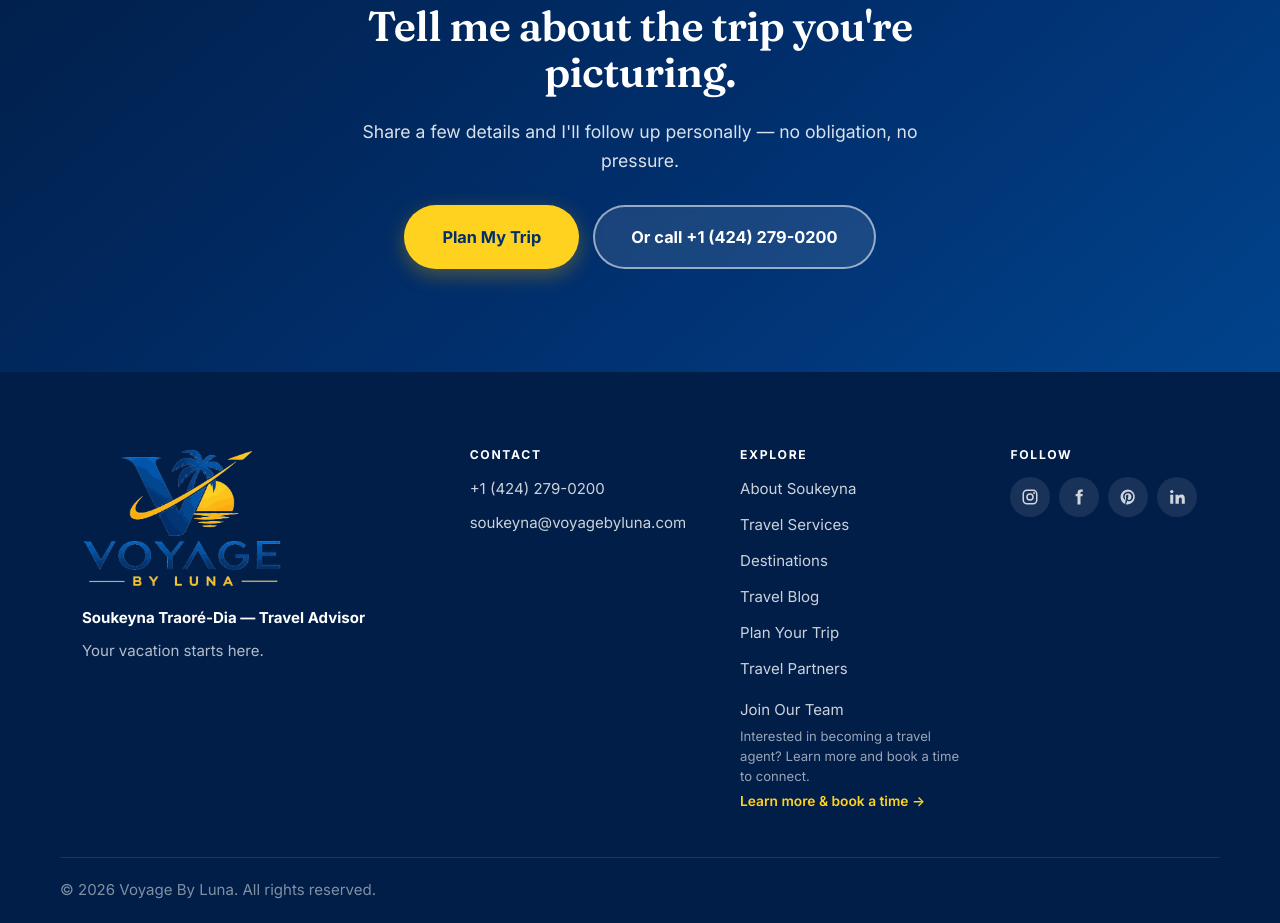
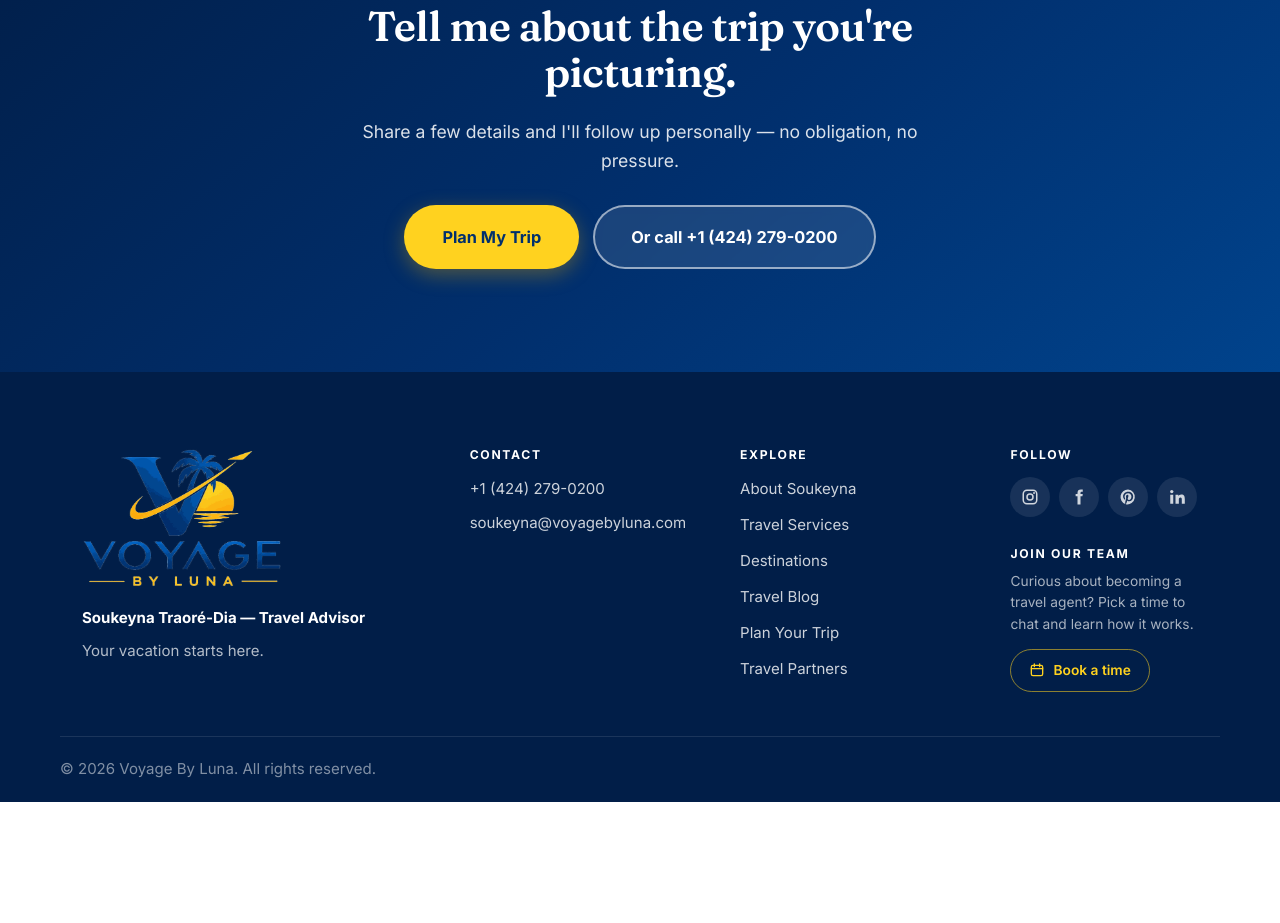
Before and after one commit to diarise/voyage-by-luna, an Eleventy site: page src/index.njk in a window 1280 px wide. Shown: the part 6035-6958 px from the top of the page. After the commit the page ends 6837 px from the top, so only its background shows below. Built offline with nearby package versions, Linux system fonts and the light colour scheme; Eleventy itself is replaced by a stand-in of ours; files that its build step writes are made by us from their sources.

Commit message:
Refine footer Join Our Team CTA

```diff
--- a/css/styles.css
+++ b/css/styles.css
@@ -535,11 +535,18 @@ h3 { font-size: 1.15rem; font-family: var(--font-body); font-weight: 700; letter
 .site-footer .muted { color: rgba(255,255,255,.62); }
 .site-footer p { margin-bottom: .6em; font-size: .94rem; }
 .footer-links { list-style: none; padding: 0; margin: 0; display: flex; flex-direction: column; gap: 11px; font-size: .94rem; }
-.footer-join { display: flex; flex-direction: column; gap: 4px; margin-top: 6px; max-width: 260px; }
-.footer-join-title { color: rgba(255,255,255,.8); }
-.footer-join-text { font-size: .82rem; line-height: 1.5; color: rgba(255,255,255,.6); }
-.site-footer .footer-join-link { color: var(--gold); font-size: .86rem; font-weight: 600; }
-.site-footer .footer-join-link:hover { color: #fff; }
+.footer-join { margin-top: 30px; max-width: 250px; }
+.footer-join .footer-head { margin-bottom: 10px; }
+.site-footer .footer-join-text { font-size: .86rem; line-height: 1.55; color: rgba(255,255,255,.66); margin-bottom: 14px; }
+.site-footer .footer-join-btn {
+  display: inline-flex; align-items: center; gap: 8px; white-space: nowrap;
+  padding: 9px 18px; border-radius: 999px; border: 1.5px solid rgba(255,210,31,.55);
+  color: var(--gold); font-size: .86rem; font-weight: 600;
+  transition: background .16s ease, color .16s ease, border-color .16s ease;
+}
+.site-footer .footer-join-btn:hover { background: var(--gold); border-color: var(--gold); color: var(--navy); }
+.site-footer .footer-join-btn:focus-visible { outline-offset: 3px; border-radius: 999px; }
+.footer-join-icon { flex: none; }
 .social-links { list-style: none; padding: 0; margin: 0; display: flex; flex-wrap: wrap; gap: 9px; }
 .social-links a {
   display: grid; place-items: center; width: 40px; height: 40px; border-radius: 50%;
--- a/src/_includes/partials/footer.njk
+++ b/src/_includes/partials/footer.njk
@@ -21,11 +21,6 @@
         <li><a href="{{ site.blog_url }}">Travel Blog</a></li>
         <li><a href="/contact/">Plan Your Trip</a></li>
         <li><a href="/#travel-partners">Travel Partners</a></li>
-        <li class="footer-join">
-          <span class="footer-join-title">Join Our Team</span>
-          <span class="footer-join-text">Interested in becoming a travel agent? Learn more and book a time to connect.</span>
-          <a class="footer-join-link" href="https://tidycal.com/voyagebyluna" target="_blank" rel="noopener noreferrer">Learn more &amp; book a time <span aria-hidden="true">&rarr;</span><span class="sr-only"> (opens in a new tab)</span></a>
-        </li>
       </ul>
     </div>
 
@@ -37,6 +32,11 @@
         {% if site.social.pinterest %}<li><a href="{{ site.social.pinterest }}" target="_blank" rel="noopener" aria-label="Pinterest"><svg class="social-icon" viewBox="0 0 24 24" width="18" height="18" aria-hidden="true" focusable="false"><path fill="currentColor" d="M12 2a10 10 0 0 0-3.64 19.31c-.09-.79-.17-2 .04-2.86l1.23-5.2s-.31-.63-.31-1.56c0-1.46.85-2.55 1.9-2.55.9 0 1.33.67 1.33 1.48 0 .9-.57 2.25-.87 3.5-.25 1.05.53 1.9 1.56 1.9 1.87 0 3.31-1.97 3.31-4.82 0-2.52-1.81-4.28-4.4-4.28-3 0-4.76 2.25-4.76 4.57 0 .9.35 1.88.79 2.41a.32.32 0 0 1 .07.31l-.29 1.2c-.05.19-.15.23-.35.14-1.31-.61-2.13-2.53-2.13-4.07 0-3.32 2.41-6.36 6.94-6.36 3.64 0 6.47 2.6 6.47 6.06 0 3.62-2.28 6.53-5.45 6.53-1.06 0-2.07-.55-2.41-1.21l-.66 2.5c-.24.91-.88 2.06-1.31 2.75A10 10 0 1 0 12 2z"/></svg></a></li>{% endif %}
         {% if site.social.linkedin %}<li><a href="{{ site.social.linkedin }}" target="_blank" rel="noopener" aria-label="LinkedIn"><svg class="social-icon" viewBox="0 0 24 24" width="18" height="18" aria-hidden="true" focusable="false"><rect x="3" y="9" width="4" height="12" fill="currentColor"/><circle cx="5" cy="4.8" r="2.2" fill="currentColor"/><path fill="currentColor" d="M10 9h3.8v1.7h.05c.53-1 1.83-2.05 3.77-2.05 4.03 0 4.78 2.65 4.78 6.1V21h-4v-5.5c0-1.31-.02-3-1.83-3-1.83 0-2.11 1.43-2.11 2.9V21H10z"/></svg></a></li>{% endif %}
       </ul>
+      <div class="footer-join">
+        <h2 class="footer-head">Join Our Team</h2>
+        <p class="footer-join-text">Curious about becoming a travel agent? Pick a time to chat and learn how it works.</p>
+        <a class="footer-join-btn" href="https://tidycal.com/voyagebyluna" target="_blank" rel="noopener noreferrer"><svg class="footer-join-icon" viewBox="0 0 24 24" width="16" height="16" aria-hidden="true" focusable="false"><rect x="3.5" y="5" width="17" height="15.5" rx="2.5" fill="none" stroke="currentColor" stroke-width="2"/><path d="M3.5 10h17M8 3v4M16 3v4" fill="none" stroke="currentColor" stroke-width="2" stroke-linecap="round"/></svg>Book a time<span class="sr-only"> to learn about joining the team (opens TidyCal in a new tab)</span></a>
+      </div>
     </div>
   </div>
 
```
